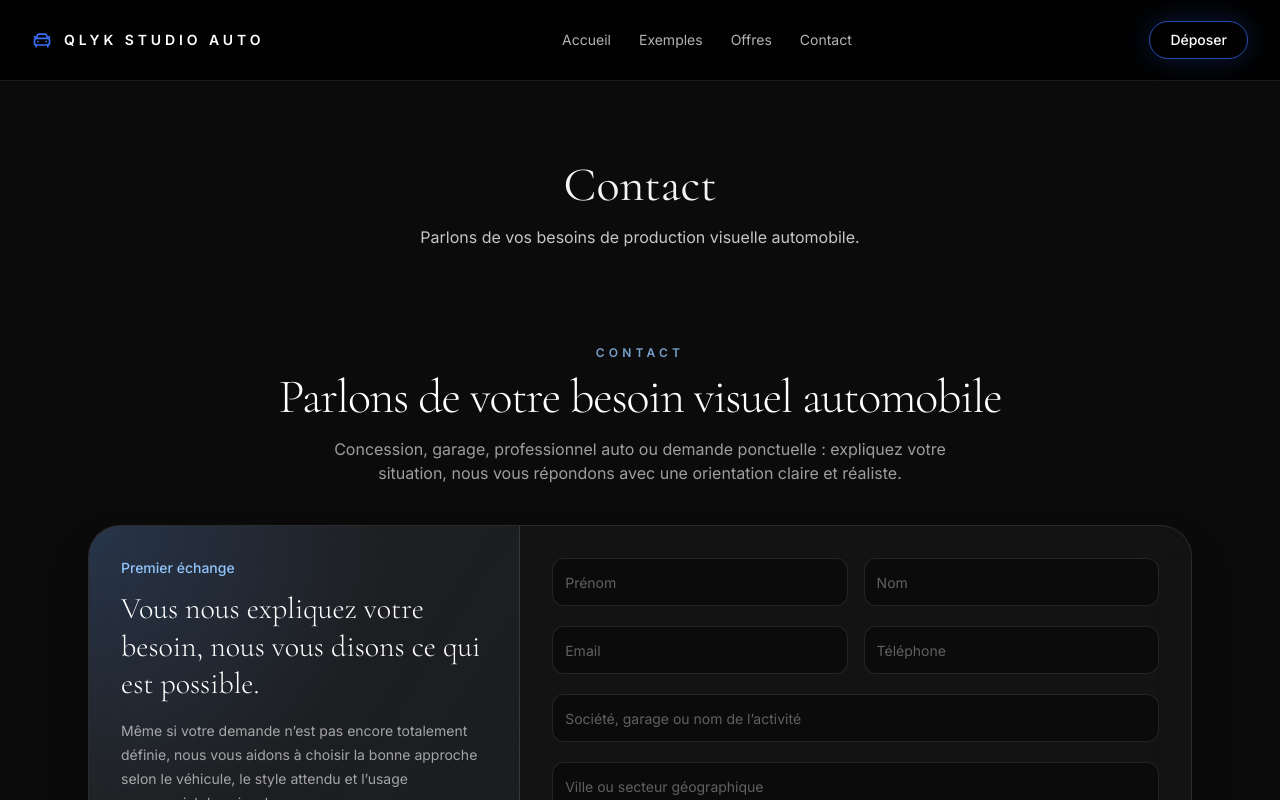
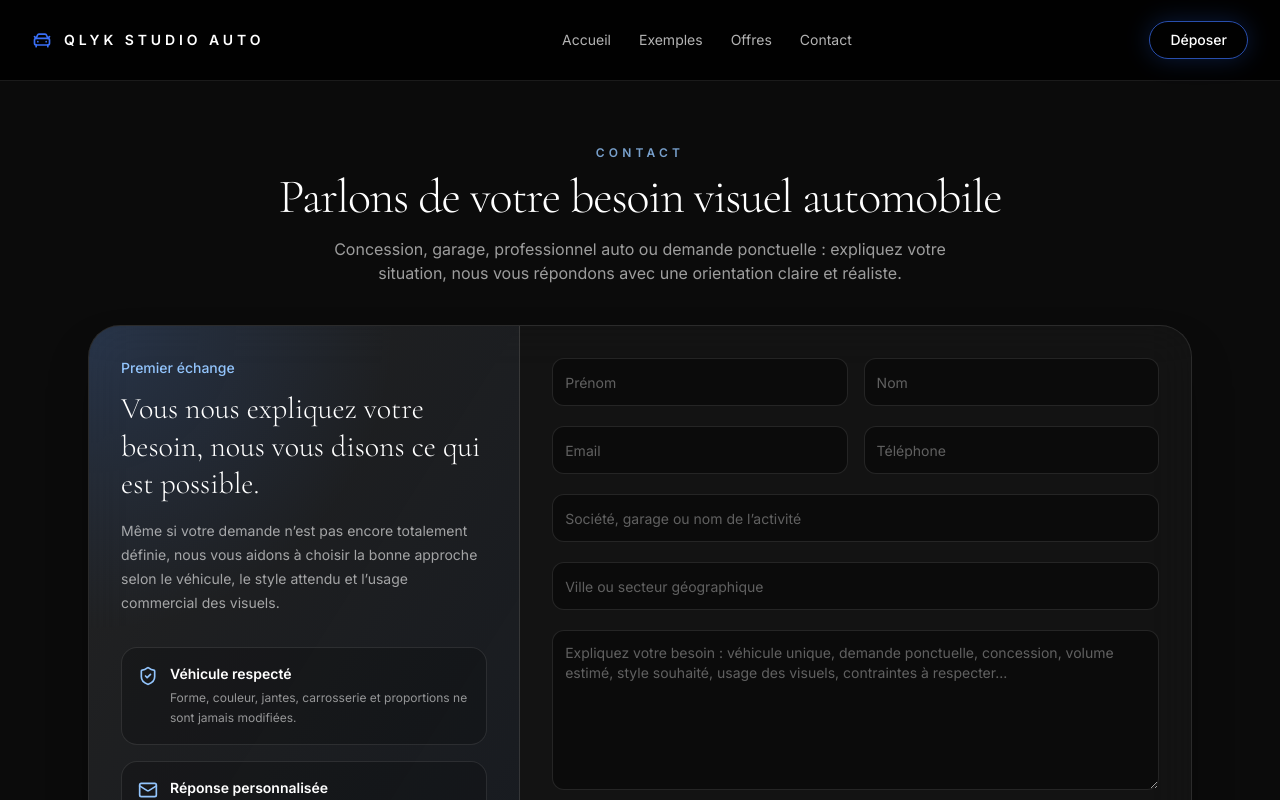
Before and after one commit to arnaudcrestey/qlyk-studio-auto, a Next.js app: page /contact in a window 1280 px wide. Shown: the top 800 px of the page. Built offline with nearby package versions, Linux system fonts and the light colour scheme.

Commit message:
Update page.tsx

```diff
--- a/app/contact/page.tsx
+++ b/app/contact/page.tsx
@@ -1,17 +1,5 @@
 import { ContactForm } from '@/components/contact-form';
 
 export default function ContactPage() {
-  return (
-    <section className="section-spacing">
-      <div className="container-premium max-w-4xl">
-        <h1 className="text-center font-serif text-4xl sm:text-5xl">Contact</h1>
-        <p className="mx-auto mt-4 max-w-2xl text-center text-foreground/80">
-          Parlons de vos besoins de production visuelle automobile.
-        </p>
-        <div className="mt-8">
-          <ContactForm />
-        </div>
-      </div>
-    </section>
-  );
+  return <ContactForm />;
 }
```
